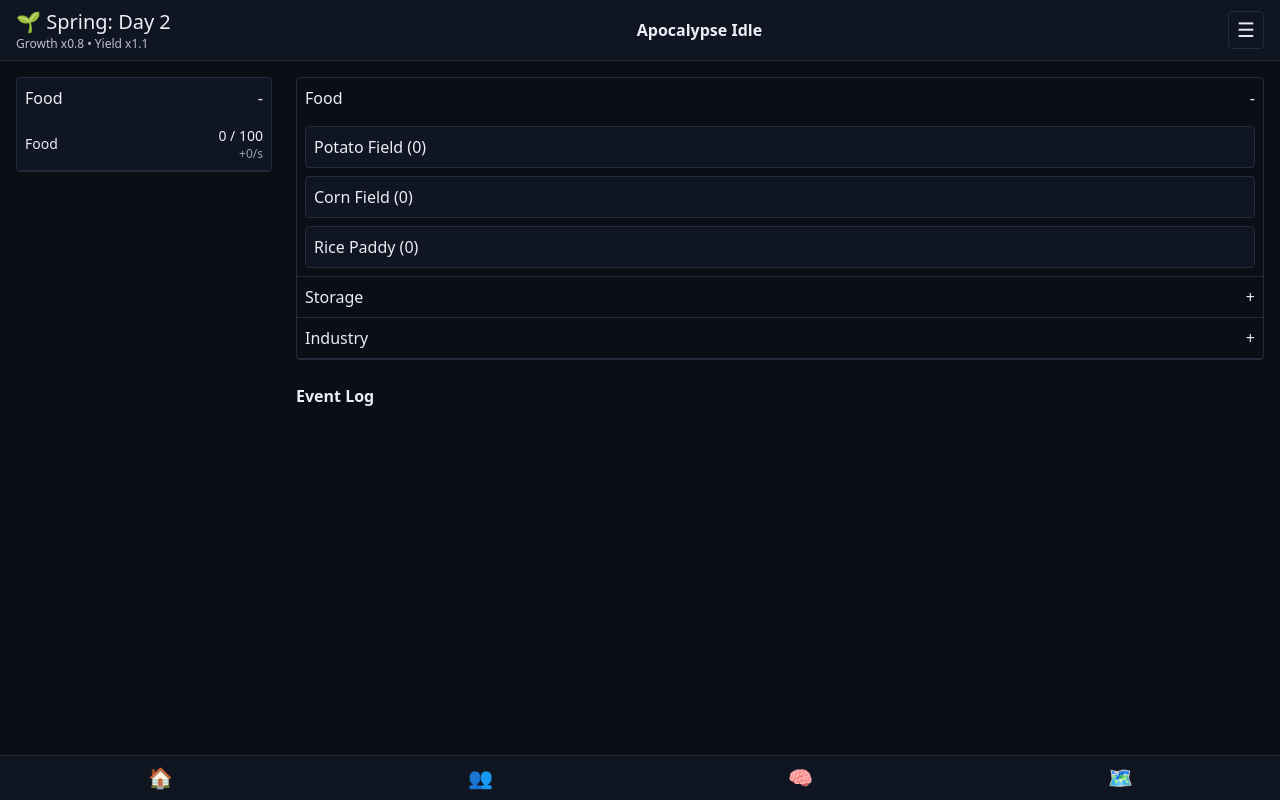
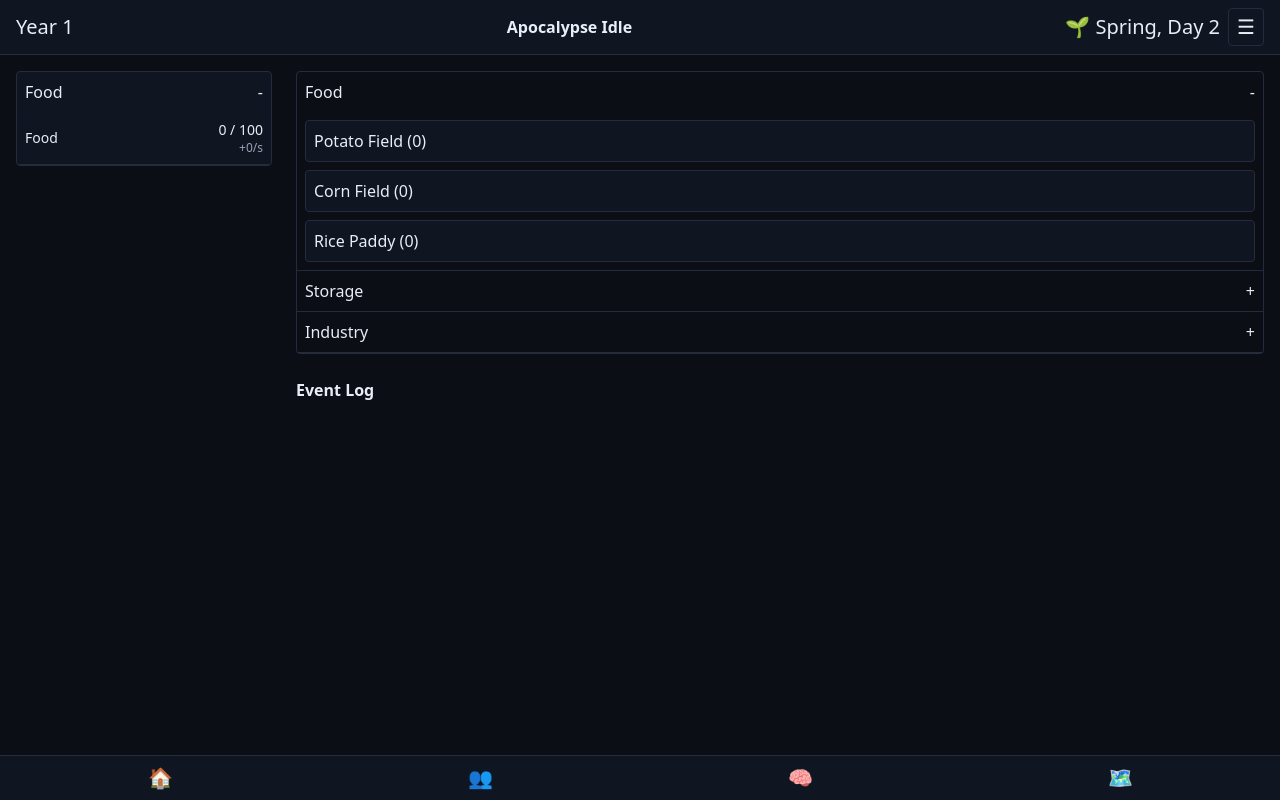
Before and after one commit to mikisz/apocalypse-idle, a React (Vite) app: page / in a window 1280 px wide. Built offline with nearby package versions, Linux system fonts and the light colour scheme.

Commit message:
feat: add year tracking and season tooltip

```diff
--- a/src/components/TopBar.jsx
+++ b/src/components/TopBar.jsx
@@ -1,30 +1,48 @@
-import { getSeasonModifiers } from '../engine/time.js'
+import { useState } from 'react'
+import { getSeasonModifiers, getTimeBreakdown } from '../engine/time.js'
 import { useGame } from '../state/useGame.js'
 
 export default function TopBar() {
-  const { state, toggleDrawer, selectSeason, selectSeasonDay } = useGame()
-  const season = selectSeason()
-  const day = selectSeasonDay()
+  const { state, toggleDrawer } = useGame()
+  const time = getTimeBreakdown(state)
   const modifiers = getSeasonModifiers(state)
+  const [open, setOpen] = useState(false)
+
+  const labels = { farmingSpeed: 'Growth', farmingYield: 'Yield' }
 
   return (
     <header className="flex items-center justify-between px-4 py-2 border-b border-stroke bg-bg2">
-      <div className="flex flex-col items-start leading-tight">
-        <span className="text-xl">
-          {season.icon} {season.label}: Day {day}
-        </span>
-        <span className="text-xs opacity-80">
-          Growth x{modifiers.farmingSpeed.toFixed(1)} • Yield x
-          {modifiers.farmingYield.toFixed(1)}
-        </span>
+      <span className="tabular-nums text-xl">Year {time.year}</span>
+      <h1 className="font-semibold">Apocalypse Idle</h1>
+      <div className="relative flex items-center gap-2">
+        <button
+          className="text-xl tabular-nums"
+          onClick={() => setOpen((o) => !o)}
+          onMouseEnter={() => setOpen(true)}
+          onMouseLeave={() => setOpen(false)}
+        >
+          {time.season.icon} {time.season.label}, Day {time.dayInSeason}
+        </button>
+        {open && (
+          <div
+            className="absolute top-full right-0 mt-1 p-2 bg-bg2 border border-stroke rounded text-xs shadow-lg"
+            onMouseEnter={() => setOpen(true)}
+            onMouseLeave={() => setOpen(false)}
+          >
+            {Object.entries(modifiers).map(([key, val]) => (
+              <div key={key} className="whitespace-nowrap">
+                {(labels[key] || key)} x{val.toFixed(1)}
               </div>
-      <h1 className="font-semibold">Apocalypse Idle</h1>
+            ))}
+          </div>
+        )}
         <button
           className="text-xl px-2 py-1 rounded border border-stroke"
           onClick={toggleDrawer}
         >
           ☰
         </button>
+      </div>
     </header>
   )
 }
--- a/src/engine/time.js
+++ b/src/engine/time.js
@@ -36,41 +36,62 @@ export function initSeasons() {
   return DEFAULT_SEASONS.map((s) => ({ ...s }))
 }
 
-export function getSeason(state) {
-  const seasons = state?.meta?.seasons || DEFAULT_SEASONS
-  const seconds = state?.gameTime?.seconds || 0
-  const total =
+function getSeasons(state) {
+  return state?.meta?.seasons || DEFAULT_SEASONS
+}
+
+function getYearDuration(seasons) {
+  return (
     seasons.reduce((sum, s) => sum + s.days * SECONDS_PER_DAY, 0) ||
     SECONDS_PER_DAY
-  let t = seconds % total
-  for (const s of seasons) {
-    const duration = s.days * SECONDS_PER_DAY
-    if (t < duration) {
-      const { id, label, icon } = s
-      return { id, label, icon }
-    }
-    t -= duration
-  }
-  return { id: 'unknown', label: 'Unknown', icon: '❔' }
+  )
 }
 
-export function getSeasonModifiers(state) {
-  const seasons = state?.meta?.seasons || DEFAULT_SEASONS
-  const current = getSeason(state)
-  const season = seasons.find((s) => s.id === current.id)
-  return season?.modifiers || { farmingSpeed: 1, farmingYield: 1 }
+export function getTimeBreakdown(state) {
+  const seasons = getSeasons(state)
+  const seconds = state?.gameTime?.seconds || 0
+  const yearDuration = getYearDuration(seasons)
+  const year = Math.floor(seconds / yearDuration) + 1
+  let t = seconds % yearDuration
+  for (const s of seasons) {
+    const durationSec = s.days * SECONDS_PER_DAY
+    if (t < durationSec) {
+      const dayInSeason = Math.floor(t / SECONDS_PER_DAY) + 1
+      return {
+        year,
+        season: { ...s, durationSec },
+        dayInSeason,
+        secondsInSeason: t,
+      }
+    }
+    t -= durationSec
+  }
+  return {
+    year,
+    season: { id: 'unknown', label: 'Unknown', icon: '❔', durationSec: 0, modifiers: {} },
+    dayInSeason: 1,
+    secondsInSeason: 0,
+  }
 }
 
-export function getSeasonDay(state) {
-  const seasons = state?.meta?.seasons || DEFAULT_SEASONS
-  const seconds = state?.gameTime?.seconds || 0
-  let t = seconds
-  for (const s of seasons) {
-    const duration = s.days * SECONDS_PER_DAY
-    if (t < duration) {
-      return Math.floor(t / SECONDS_PER_DAY) + 1
-    }
-    t -= duration
+export function getYear(state) {
+  return getTimeBreakdown(state).year
+}
+
+export function getSeason(state) {
+  return getTimeBreakdown(state).season
+}
+
+export function getDayInSeason(state) {
+  return getTimeBreakdown(state).dayInSeason
+}
+
+// Legacy alias
+export const getSeasonDay = getDayInSeason
+
+export function getSeasonModifiers(state) {
+  return getTimeBreakdown(state).season.modifiers || {
+    farmingSpeed: 1,
+    farmingYield: 1,
   }
-  return 1
 }
--- a/src/state/GameContext.jsx
+++ b/src/state/GameContext.jsx
@@ -4,7 +4,7 @@ import useGameLoop from '../engine/useGameLoop.js'
 import { saveGame, loadGame, deleteSave } from '../engine/persistence.js'
 import { processTick, applyOfflineProgress } from '../engine/production.js'
 import { defaultState } from './defaultState.js'
-import { getSeason, getSeasonDay, initSeasons } from '../engine/time.js'
+import { getYear, initSeasons } from '../engine/time.js'
 
 export function GameProvider({ children }) {
   const [state, setState] = useState(() => {
@@ -16,16 +16,27 @@ export function GameProvider({ children }) {
           : loaded.gameTime || { seconds: 0 }
       const meta = { seasons: initSeasons() }
       const base = { ...loaded, gameTime, meta }
+      const prevYear = gameTime.year || getYear(base)
+      gameTime.year = prevYear
       const now = Date.now()
       const elapsed = Math.floor((now - (loaded.lastSaved || now)) / 1000)
       if (elapsed > 0) {
         const { state: progressed, gains } = applyOfflineProgress(base, elapsed)
+        const secondsAfter = (progressed.gameTime?.seconds || 0) + elapsed
+        const yearAfter = getYear({
+          ...progressed,
+          gameTime: { ...progressed.gameTime, seconds: secondsAfter },
+        })
+        let settlers = progressed.population.settlers
+        if (yearAfter > prevYear) {
+          const diff = yearAfter - prevYear
+          settlers = settlers.map((s) => ({ ...s, age: s.age + diff }))
+        }
         const show = Object.keys(gains).length > 0
         return {
           ...progressed,
-          gameTime: {
-            seconds: (progressed.gameTime?.seconds || 0) + elapsed,
-          },
+          population: { ...progressed.population, settlers },
+          gameTime: { seconds: secondsAfter, year: yearAfter },
           ui: {
             ...progressed.ui,
             offlineProgress: show ? { elapsed, gains } : null,
@@ -33,7 +44,11 @@ export function GameProvider({ children }) {
           lastSaved: now,
         }
       }
-      return { ...base, lastSaved: now }
+      return {
+        ...base,
+        gameTime: { ...gameTime, year: prevYear },
+        lastSaved: now,
+      }
     }
     return { ...defaultState, lastSaved: Date.now() }
   })
@@ -42,11 +57,22 @@ export function GameProvider({ children }) {
   useGameLoop(() => {
     setState((prev) => {
       const afterTick = processTick(prev)
+      const nextSeconds = (afterTick.gameTime?.seconds || 0) + 1
+      const computedYear = getYear({
+        ...afterTick,
+        gameTime: { ...afterTick.gameTime, seconds: nextSeconds },
+      })
+      let year = afterTick.gameTime?.year || 1
+      let settlers = afterTick.population.settlers
+      if (computedYear > year) {
+        const diff = computedYear - year
+        year = computedYear
+        settlers = settlers.map((s) => ({ ...s, age: s.age + diff }))
+      }
       return {
         ...afterTick,
-        gameTime: {
-          seconds: (afterTick.gameTime?.seconds || 0) + 1,
-        },
+        population: { ...afterTick.population, settlers },
+        gameTime: { seconds: nextSeconds, year },
       }
     })
   }, 1000)
@@ -103,9 +129,6 @@ export function GameProvider({ children }) {
     }
   }, [])
 
-  const selectSeason = useCallback(() => getSeason(state), [state])
-  const selectSeasonDay = useCallback(() => getSeasonDay(state), [state])
-
   const value = useMemo(
     () => ({
       state,
@@ -115,8 +138,6 @@ export function GameProvider({ children }) {
       setState,
       dismissOfflineModal,
       resetGame,
-      selectSeason,
-      selectSeasonDay,
     }),
     [
       state,
@@ -125,8 +146,6 @@ export function GameProvider({ children }) {
       setSettlerRole,
       dismissOfflineModal,
       resetGame,
-      selectSeason,
-      selectSeasonDay,
     ],
   )
 
--- a/src/state/defaultState.js
+++ b/src/state/defaultState.js
@@ -2,7 +2,7 @@ import { makeRandomSettler } from '../data/names.js'
 import { initSeasons } from '../engine/time.js'
 
 export const defaultState = {
-  gameTime: { seconds: 0 },
+  gameTime: { seconds: 0, year: 1 },
   meta: { seasons: initSeasons() },
   ui: { activeTab: 'base', drawerOpen: false, offlineProgress: null },
   resources: {
```
Lines whose indentation alone changed are shown as unchanged.
